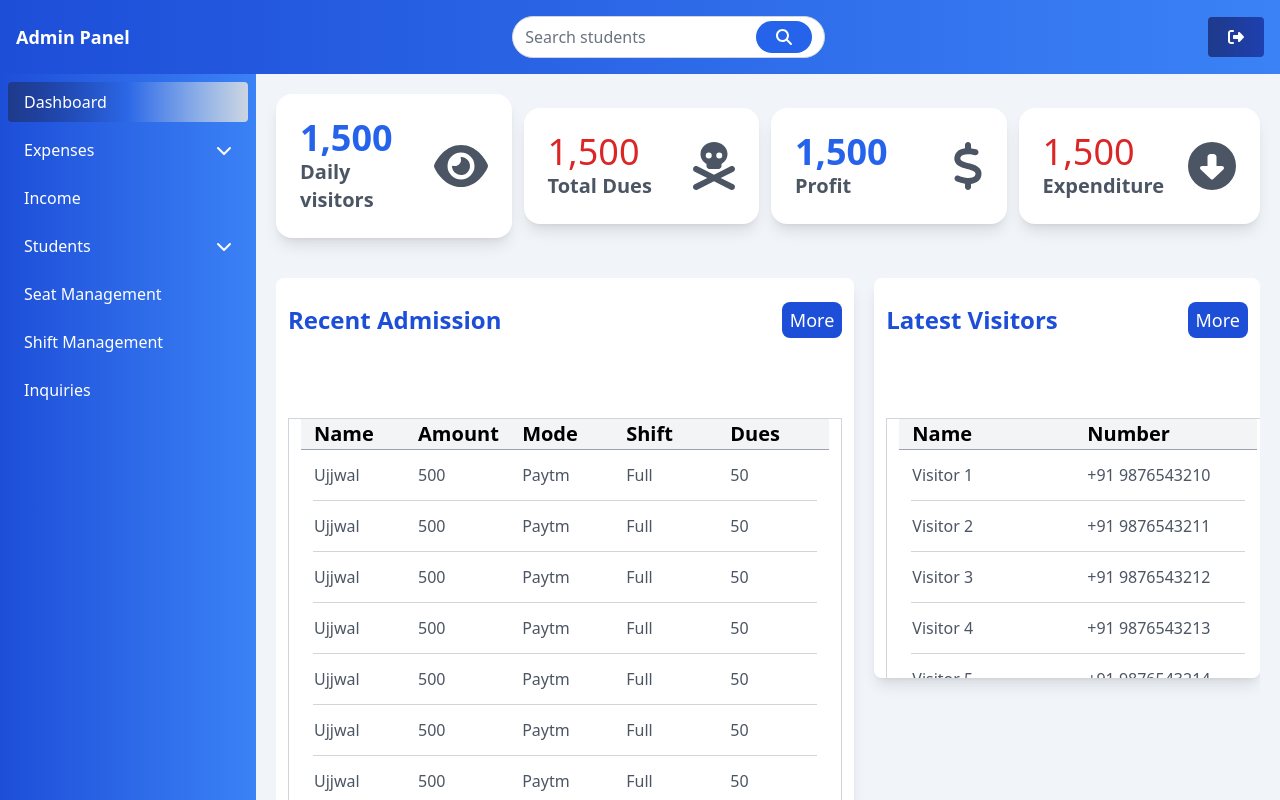
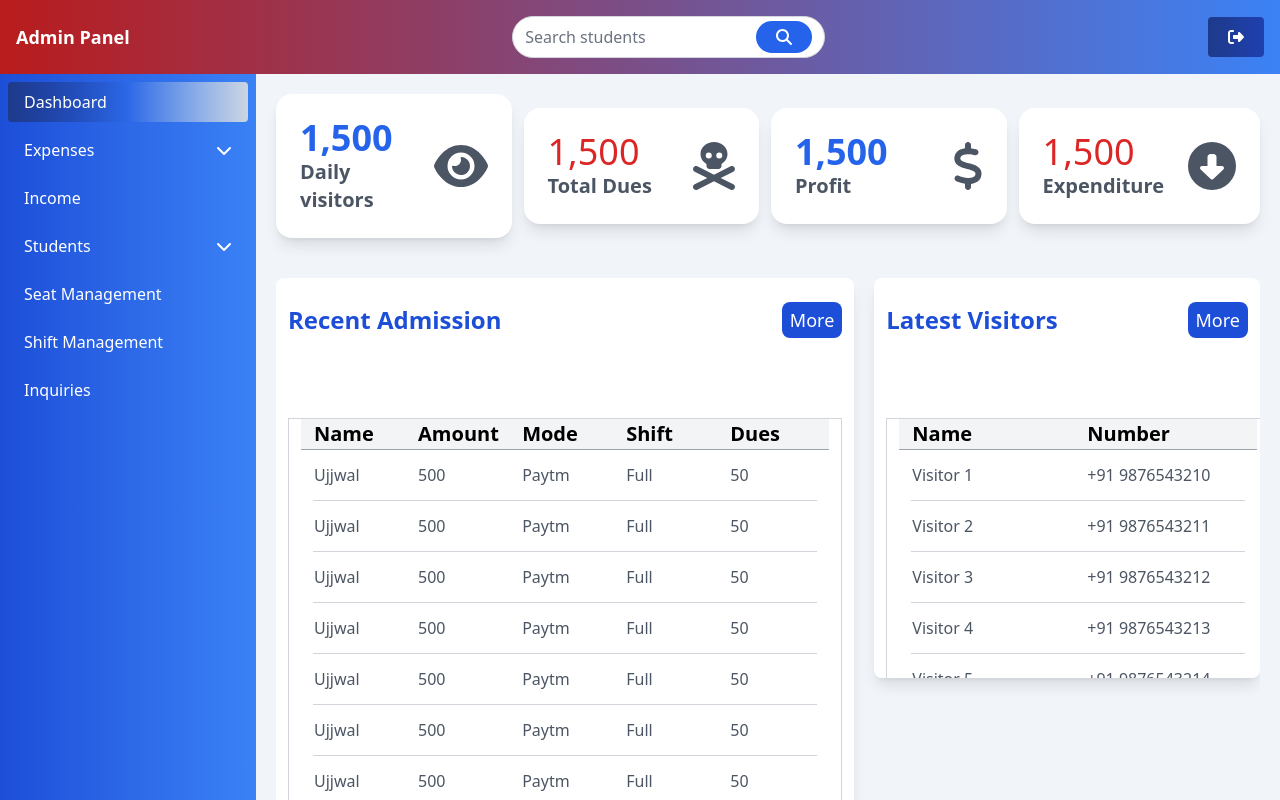
Before and after one commit to Ujjwal1327/pat-lib, a React (Vite) app: page /admin in a window 1280 px wide. Built offline with nearby package versions, Linux system fonts and the light colour scheme; no server answers; sample sign-in values are in the browser's storage.

Commit message:
header color change

```diff
--- a/src/components/AdminHeader.jsx
+++ b/src/components/AdminHeader.jsx
@@ -5,7 +5,7 @@ import Logout from "./Logout";
 
 const AdminHeader = ({ onMenuClick }) => {
     return (
-        <header className="bg-gradient-to-r from-blue-700 to-blue-500 text-white p-4 gap-2 flex items-center justify-between">
+        <header className="bg-gradient-to-r from-red-700 to-blue-500 text-white p-4 gap-2 flex items-center justify-between">
             {/* Hamburger Menu for Small Screens */}
             <button className="md:hidden flex items-center gap-2" onClick={onMenuClick}>
                 <FontAwesomeIcon icon={faBars} size="lg" />
```
